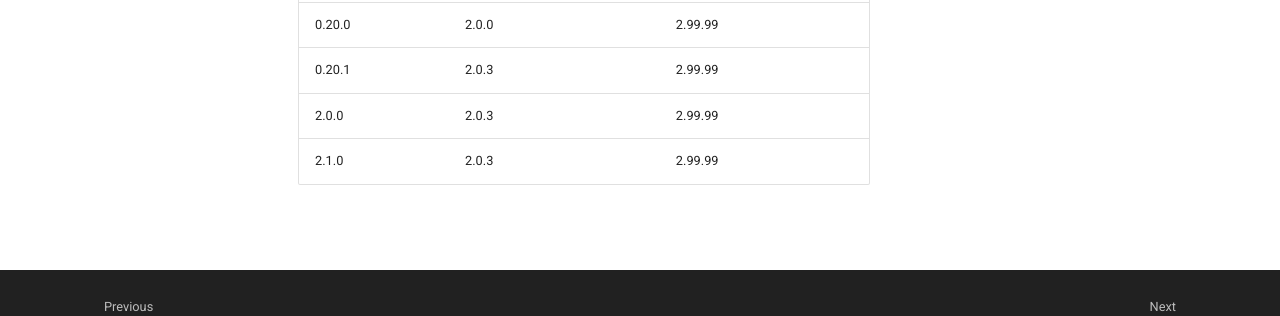
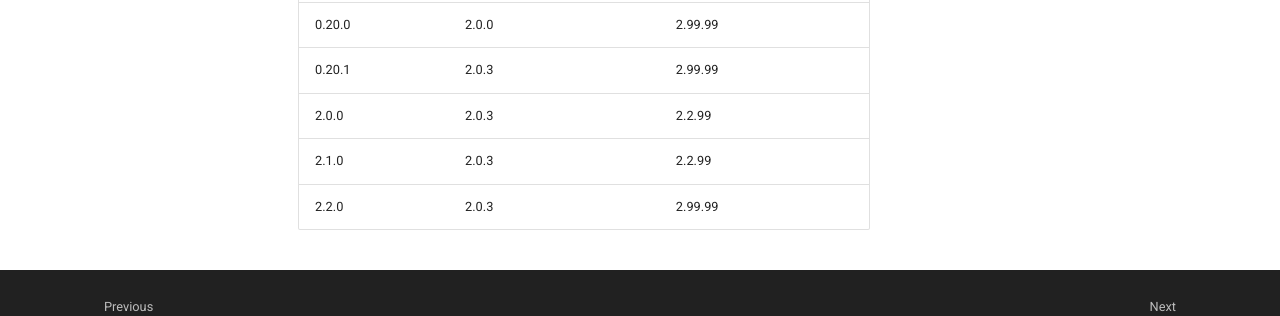
Before and after one commit to nautobot/nautobot-app-bgp-models, an MkDocs documentation site: the page built from docs/admin/compatibility_matrix.md, in a window 1280 px wide and 987 px high. Shown: the part 560-876 px from the top of the window. Built offline with MkDocs 1.6.1 and Material for MkDocs 9.7.7, drawn with Linux system fonts in a browser that asks for light colours; comment, search, counter and statistics services are not loaded.

Commit message:
release v2.2.0

```diff
--- a/docs/admin/compatibility_matrix.md
+++ b/docs/admin/compatibility_matrix.md
@@ -10,5 +10,6 @@
 | 1.0.0              | 1.5.4                          | 1.99.99                       |
 | 0.20.0             | 2.0.0                          | 2.99.99                       |
 | 0.20.1             | 2.0.3                          | 2.99.99                       |
-| 2.0.0              | 2.0.3                          | 2.99.99                       |
-| 2.1.0              | 2.0.3                          | 2.99.99                       |
+| 2.0.0              | 2.0.3                          | 2.2.99                        |
+| 2.1.0              | 2.0.3                          | 2.2.99                        |
+| 2.2.0              | 2.0.3                          | 2.99.99                       |
--- a/mkdocs.yml
+++ b/mkdocs.yml
@@ -119,6 +119,11 @@ nav:
           - v0.7: "admin/release_notes/version_0.7.md"
           - v0.8: "admin/release_notes/version_0.8.md"
           - v0.9: "admin/release_notes/version_0.9.md"
+          - v0.20: "admin/release_notes/version_0.20.md"
+          - v1.0: "admin/release_notes/version_1.0.md"
+          - v2.0: "admin/release_notes/version_2.0.md"
+          - v2.1: "admin/release_notes/version_2.1.md"
+          - v2.2: "admin/release_notes/version_2.2.md"
   - Developer Guide:
       - BGP Data Models: "dev/models.md"
       - Extending the App: "dev/extending.md"
--- a/pyproject.toml
+++ b/pyproject.toml
@@ -1,6 +1,6 @@
 [tool.poetry]
 name = "nautobot-bgp-models"
-version = "2.1"
+version = "2.2.0"
 description = "Nautobot BGP Models App"
 authors = ["Network to Code, LLC <opensource@networktocode.com>"]
 license = "Apache-2.0"
@@ -174,7 +174,7 @@ build-backend = "poetry.core.masonry.api"
 [tool.towncrier]
 package = "nautobot_bgp_models"
 directory = "changes"
-filename = "docs/admin/release_notes/version_X.Y.md"
+filename = "docs/admin/release_notes/version_2.2.md"
 template = "development/towncrier_template.j2"
 start_string = "<!-- towncrier release notes start -->"
 issue_format = "[#{issue}](https://github.com/nautobot/nautobot-app-bgp-models/issues/{issue})"
```
Also changed, not shown: docs/admin/release_notes/version_2.2.md (added, +15 -0 lines), 2 other files.
